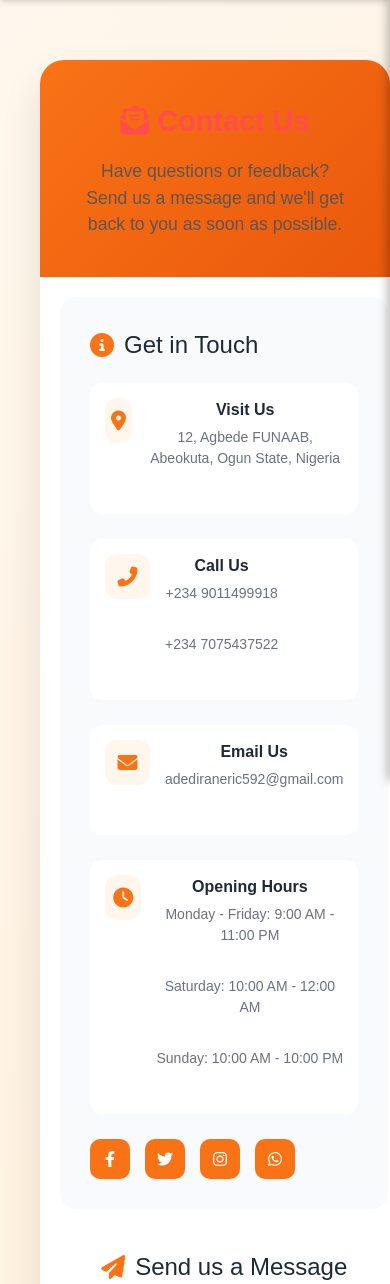
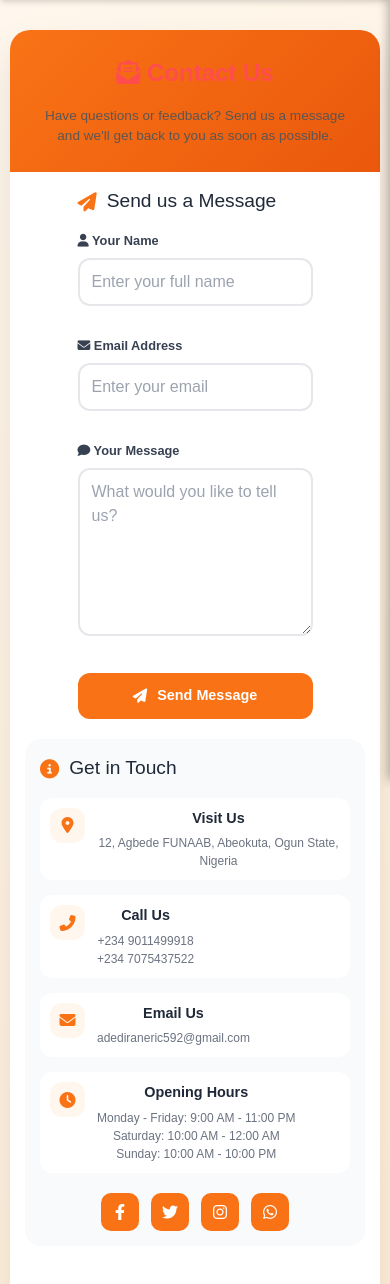
Before and after one commit to E-Tech12/Biteongo, a Flask app: page /contact in a window 390 px wide. Shown: the part 64-1348 px from the top of the page. Run offline with Flask 3, Linux system fonts and the light colour scheme; some libraries are stand-ins or nearby versions; grey boxes are pictures that could not be loaded.

Commit message:
added responsiveness

```diff
--- a/templates/about.html
+++ b/templates/about.html
@@ -247,7 +247,7 @@
                     Our menu features a variety of dishes, from savory rice meals to cheesy pizzas, flavorful pastas, and mouthwatering chicken specials.
                 </p>
                 <p>
-                    <strong>Founded in 2023</strong>, BiteOnGo started as a small local delivery service with just 3 restaurants. Today, we partner with over 200 restaurants across the city to bring you the best dining experience at home.
+                    <strong>Founded in 2026</strong>, BiteOnGo started as a small local delivery service with just 3 restaurants. Today, we partner with over 200 restaurants across the city to bring you the best dining experience at home.
                 </p>
                 <p>
                     At Bite On Go, our mission is simple: <strong>quality, taste, and convenience</strong>.
--- a/templates/contact.html
+++ b/templates/contact.html
@@ -92,6 +92,7 @@
         justify-content: center;
         color: #f97316;
         font-size: 1.25rem;
+        flex-shrink: 0;
     }
 
     .info-details h4 {
@@ -105,6 +106,8 @@
         color: #6b7280;
         font-size: 0.875rem;
         line-height: 1.5;
+        margin: 0;
+        word-break: break-word;
     }
 
     .contact-form {
@@ -144,9 +147,11 @@
         padding: 12px 16px;
         border: 2px solid #e5e7eb;
         border-radius: 12px;
-        font-size: 1rem;
+        font-size: 16px; /* Prevents zoom on mobile */
         transition: all 0.3s ease;
         font-family: inherit;
+        -webkit-appearance: none;
+        appearance: none;
     }
 
     .contact-form input:focus,
@@ -179,6 +184,10 @@
         box-shadow: 0 10px 20px rgba(249, 115, 22, 0.3);
     }
 
+    .contact-form button:active {
+        transform: translateY(0);
+    }
+
     .map-container {
         margin-top: 30px;
         border-radius: 16px;
@@ -189,12 +198,14 @@
         width: 100%;
         height: 250px;
         border: none;
+        display: block;
     }
 
     .social-links {
         display: flex;
         gap: 15px;
         margin-top: 20px;
+        flex-wrap: wrap;
     }
 
     .social-link {
@@ -207,11 +218,16 @@
         justify-content: center;
         color: white;
         transition: all 0.3s ease;
+        text-decoration: none;
     }
 
     .social-link:hover {
         background: #ea580c;
         transform: translateY(-3px);
+    }
+
+    .social-link:active {
+        transform: translateY(0);
     }
 
     .popup-message {
@@ -248,18 +264,228 @@
         }
     }
 
+    /* ============================================ */
+    /* MOBILE RESPONSIVENESS - ENHANCED */
+    /* ============================================ */
+
+    /* Tablet Styles */
+    @media (max-width: 1024px) {
+        .contact-content {
+            gap: 30px;
+            padding: 30px;
+        }
+
+        .contact-info {
+            padding: 25px;
+        }
+    }
+
+    /* Mobile Styles */
     @media (max-width: 768px) {
-        .contact-content {
-            grid-template-columns: 1fr;
-            padding: 20px;
+        .contact-section {
+            padding: 40px 15px;
+        }
+
+        .container {
+            margin: 0;
+            border-radius: 20px;
+        }
+
+        .contact-header {
+            padding: 30px 20px;
         }
 
         .contact-header h2 {
             font-size: 1.8rem;
         }
 
-        .container {
-            margin: 0 20px;
+        .contact-header p {
+            font-size: 0.95rem;
+            padding: 0 10px;
+        }
+
+        .contact-content {
+            grid-template-columns: 1fr;
+            gap: 25px;
+            padding: 20px;
+        }
+
+        .contact-info {
+            padding: 20px;
+            order: 2; /* Moves contact info below form on mobile */
+        }
+
+        .contact-form {
+            order: 1; /* Form appears first on mobile */
+        }
+
+        .contact-info h3,
+        .contact-form h3 {
+            font-size: 1.3rem;
+            margin-bottom: 15px;
+        }
+
+        .info-item {
+            padding: 12px;
+            margin-bottom: 15px;
+        }
+
+        .info-icon {
+            width: 40px;
+            height: 40px;
+            font-size: 1rem;
+        }
+
+        .info-details p {
+            font-size: 0.8rem;
+        }
+
+        .form-group {
+            margin-bottom: 15px;
+        }
+
+        .contact-form input,
+        .contact-form textarea {
+            padding: 10px 14px;
+            font-size: 16px; /* Prevents zoom on iOS */
+        }
+
+        .contact-form button {
+            padding: 12px;
+            font-size: 0.95rem;
+        }
+
+        .map-container {
+            margin-top: 20px;
+        }
+
+        .map-container iframe {
+            height: 200px;
+        }
+
+        .social-links {
+            justify-content: center;
+            gap: 12px;
+        }
+
+        .social-link {
+            width: 45px;
+            height: 45px;
+        }
+
+        .popup-message {
+            top: 80px;
+            right: 15px;
+            left: 15px;
+            min-width: auto;
+            max-width: calc(100% - 30px);
+            padding: 14px;
+            font-size: 14px;
+        }
+    }
+
+    /* Small Mobile Styles (below 480px) */
+    @media (max-width: 480px) {
+        .contact-section {
+            padding: 30px 10px;
+        }
+
+        .contact-header {
+            padding: 25px 15px;
+        }
+
+        .contact-header h2 {
+            font-size: 1.5rem;
+        }
+
+        .contact-header p {
+            font-size: 0.85rem;
+        }
+
+        .contact-content {
+            padding: 15px;
+            gap: 20px;
+        }
+
+        .contact-info {
+            padding: 15px;
+        }
+
+        .contact-info h3,
+        .contact-form h3 {
+            font-size: 1.2rem;
+        }
+
+        .info-item {
+            padding: 10px;
+            gap: 12px;
+        }
+
+        .info-icon {
+            width: 35px;
+            height: 35px;
+        }
+
+        .info-details h4 {
+            font-size: 0.9rem;
+        }
+
+        .info-details p {
+            font-size: 0.75rem;
+        }
+
+        .form-group label {
+            font-size: 0.8rem;
+        }
+
+        .contact-form input,
+        .contact-form textarea {
+            padding: 10px 12px;
+        }
+
+        .contact-form button {
+            padding: 12px;
+            font-size: 0.9rem;
+        }
+
+        .social-link {
+            width: 38px;
+            height: 38px;
+        }
+    }
+
+    /* Landscape mode on mobile */
+    @media (max-width: 768px) and (orientation: landscape) {
+        .contact-section {
+            padding: 30px 15px;
+        }
+
+        .contact-content {
+            gap: 20px;
+        }
+
+        .info-item {
+            margin-bottom: 10px;
+        }
+
+        .map-container iframe {
+            height: 150px;
+        }
+    }
+
+    /* Touch-friendly button for mobile */
+    @media (hover: none) and (pointer: coarse) {
+        .contact-form button {
+            padding: 14px;
+        }
+
+        .social-link {
+            -webkit-tap-highlight-color: transparent;
+        }
+
+        .contact-form input,
+        .contact-form textarea {
+            font-size: 16px;
         }
     }
 </style>
@@ -357,7 +583,8 @@
             <iframe
                 src="https://www.google.com/maps/embed?pb=!1m18!1m12!1m3!1d3963.123456789!2d3.345678!3d7.123456!2m3!1f0!2f0!3f0!3m2!1i1024!2i768!4f13.1!3m3!1m2!1s0x103b8b1b2b2b2b2b%3A0x1234567890abcdef!2s12%20Agbede%20FUNAAB%2C%20Abeokuta!5e0!3m2!1sen!2sng!4v1234567890123!5m2!1sen!2sng"
                 allowfullscreen=""
-                loading="lazy">
+                loading="lazy"
+                title="BiteOnGo Location Map">
             </iframe>
         </div>
     </div>
@@ -394,5 +621,22 @@
             {% endfor %}
         {% endif %}
     {% endwith %}
+
+    // Optional: Add loading state to button on submit
+    const contactForm = document.querySelector('.contact-form form');
+    const submitBtn = contactForm.querySelector('button[type="submit"]');
+
+    contactForm.addEventListener('submit', function() {
+        const originalText = submitBtn.innerHTML;
+        submitBtn.innerHTML = '<i class="fas fa-spinner fa-spin"></i> Sending...';
+        submitBtn.disabled = true;
+
+        // Reset button if there's an error (will be handled by page reload on success)
+        setTimeout(() => {
+            if (!submitBtn.disabled) {
+                submitBtn.innerHTML = originalText;
+            }
+        }, 5000);
+    });
 </script>
 {% endblock %}
```
Also changed, not shown: 1 other file.
